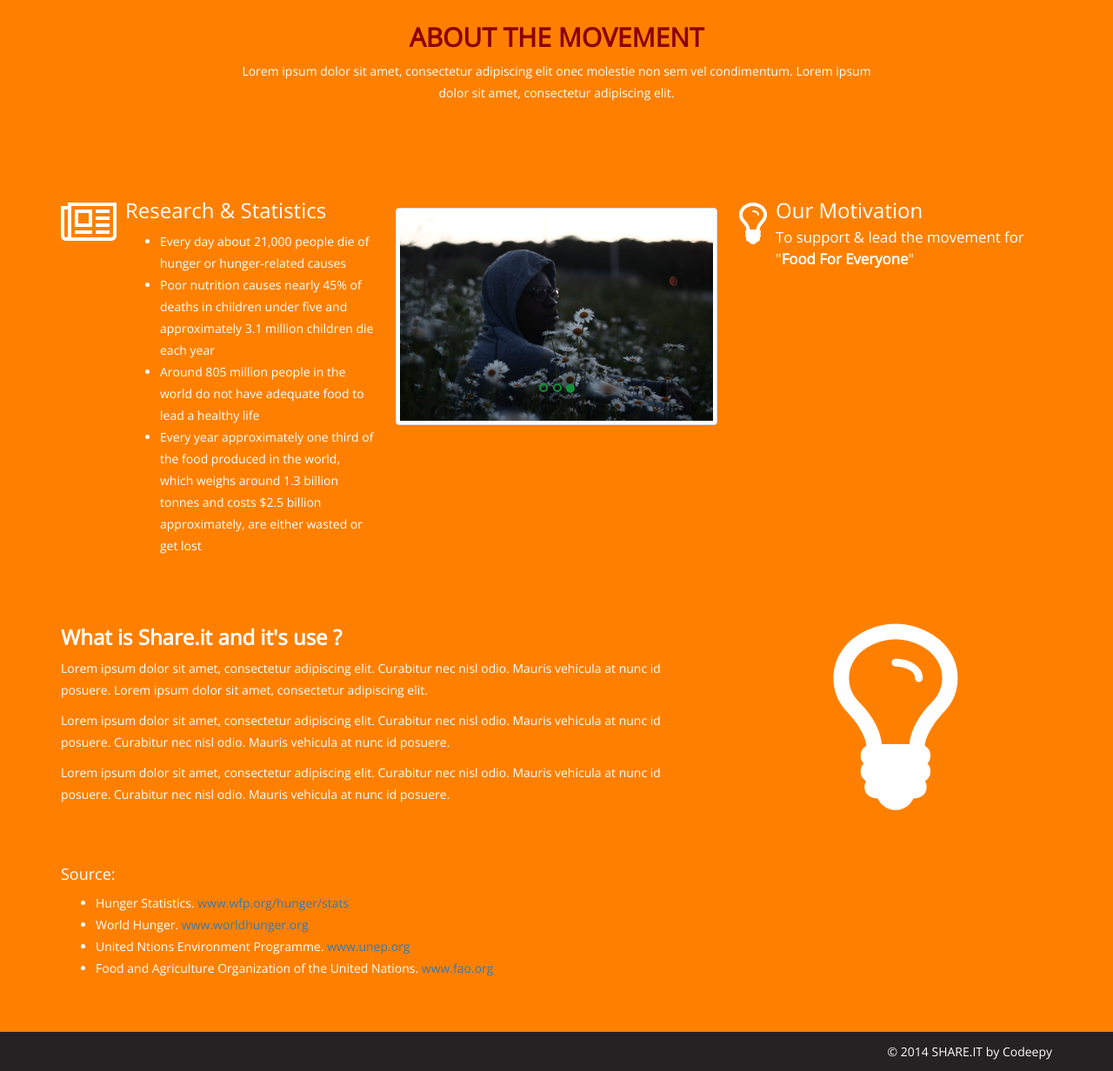
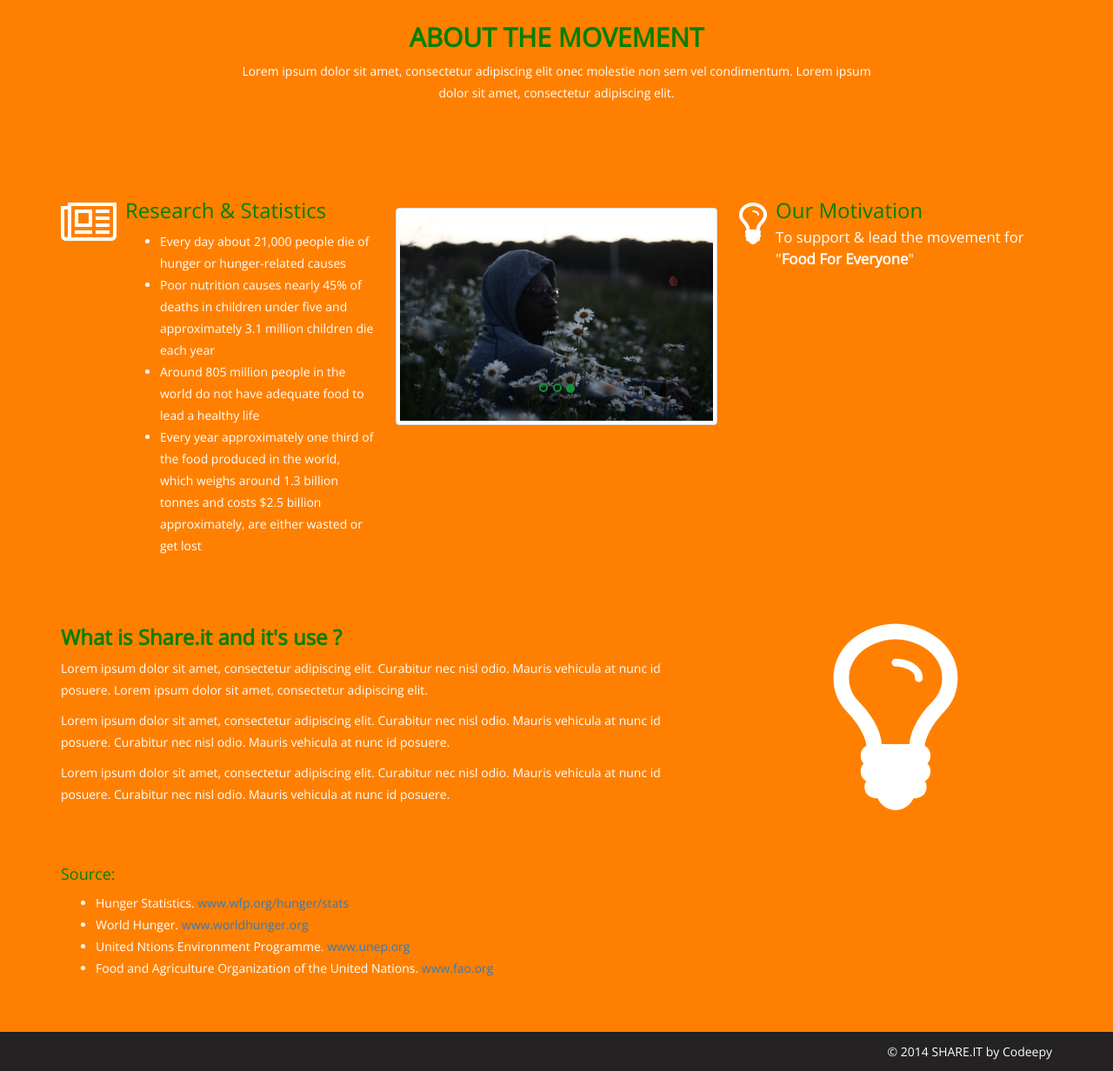
Before and after one commit to Codeepy/Share.it, a Django app: page /about/ in a window 1280 px wide. Shown: the part 74-1306 px from the top of the page at 87% size. Run offline with Django 3.2, Linux system fonts and the light colour scheme; parts of the project's set-up code (start-up, migrations or seed data) failed here and were passed over; some libraries are stand-ins or nearby versions.

Commit message:
change heading colors

```diff
--- a/static/css/style.css
+++ b/static/css/style.css
@@ -31,16 +31,16 @@ body {
 }
 
 h2 {
-    color:darkred;
+    color:Green;
     font-weight:900;
 
 }
 h3{
-    color:#ffffff;
+    color:Green;
 
 }
 .new-h4{
-    color:#ffffff;
+    color:Green;
 }
 
 .bold-p{
@@ -121,7 +121,7 @@ background-color: #fff;
 }
     #home h1 {
         padding:100px 20px 20px 0px;
-        color:Darkred;
+        color:Green;
         font-size:40px;
         font-weight:900;
 
@@ -149,7 +149,7 @@ background-color: #fff;
         min-height:600px;
     }
     #home h3 {
-        color: #FF8000;
+        color: Green;
     }
     .div-trans {
         padding-top: 5px;
```
Also changed, not shown: templates/home.html (+2 -20 lines).
